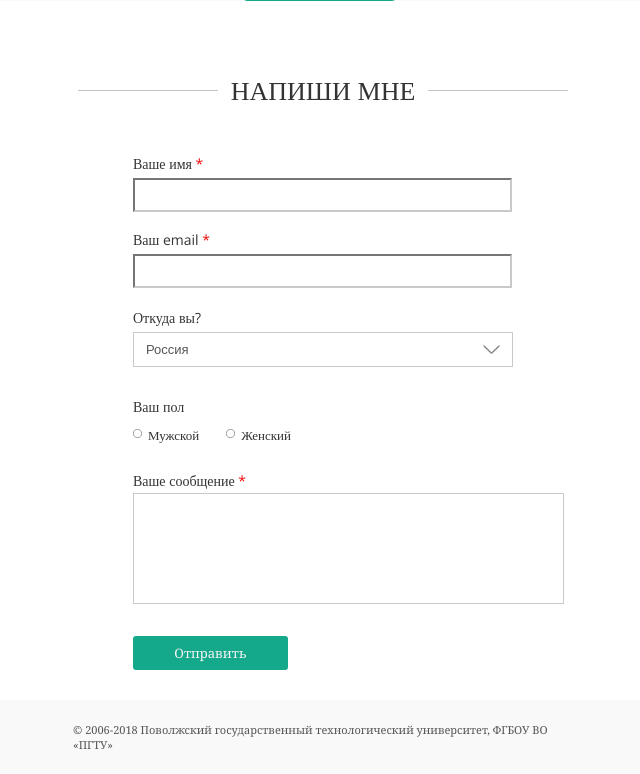
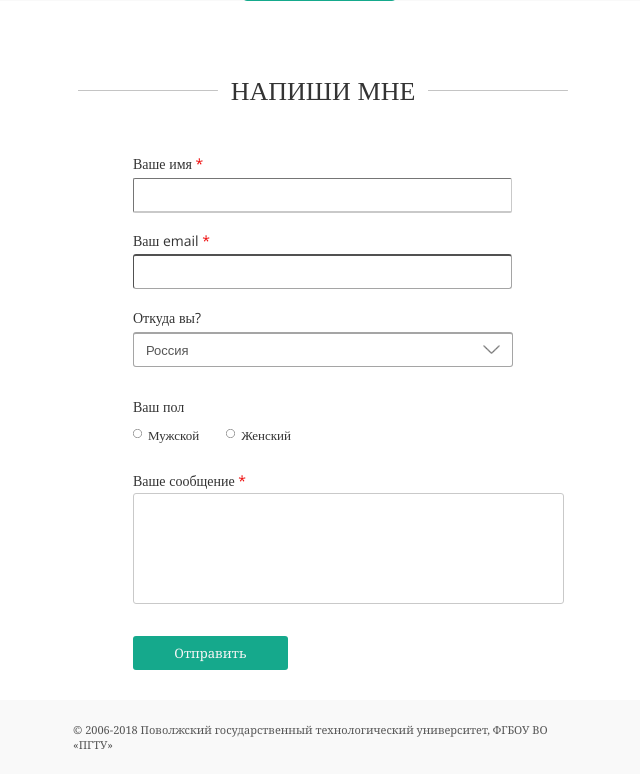
Before and after one commit to PolkanDot/web-development, a PHP site: page /task1.html in a window 1280 px wide. Shown: the part 1570-2344 px from the top of the page, without its empty margins (317-957 px from the left). Run offline with PHP 8.4, Linux system fonts and the light colour scheme.

Commit message:
Попытался добавить активные состояния для элементов формы

```diff
--- a/lw6/task1/css/task1.css
+++ b/lw6/task1/css/task1.css
@@ -435,7 +435,7 @@ font-family: "Open Sans";
 
 .first-input
 {
-	   width: 380px;
+	width: 380px;
 	margin: 0 auto;
 	margin-top: 46px;
 }
@@ -456,14 +456,23 @@ font-family: "Open Sans";
 
 .name
 {
-    width: 371px;
-    height: 28px;
+    width: 364px;
+    height: 30px;
     border-color: #C9C9C9;
+    padding: 1px 0 1px 13px;
+    border-width: 1px;
+    border-bottom-width: 2px;
+    border-radius: 2px;
+}
+
+.name:focus
+{
+    border-color: #15A98B;
 }
 
 .second-input
 {
-	   width: 380px;
+	width: 380px;
 	margin: 0 auto;
 	margin-top: 18px;
 }
@@ -474,7 +483,7 @@ font-family: "Open Sans";
     color: #333333;
 font-weight: 400;
 font-family: "Open Sans";
-    margin: 0 0 5px 0;
+    margin: 0 0 4px 0;
 }
 
 .your-email::after
@@ -485,16 +494,24 @@ font-family: "Open Sans";
 
 .email
 {
-    width: 371px;
-    height: 28px;
-    border-color: #C9C9C9;
+    width: 364px;
+    height: 30px;
+    padding: 1px 0 1px 13px;
+    border-width: 1px;
+    border-top-width: 2px;
+    border-color: #A5A5A5;
+    border-radius: 3px;
 }
 
+.email:focus
+{
+    border-color: #15A98B;
+}
 .third-input
 {
 	   width: 380px;
 	margin: 0 auto;
-	margin-top: 20px;
+	margin-top: 19px;
 }
 
 .your-country
@@ -516,9 +533,16 @@ font-family: "Open Sans";
     appearance: none;
     background: url('../img/arrow_down.png') no-repeat 349px center;
     background-size: 4.5%;
-    border-color: #C9C9C9;
+        border-width: 1px;
+    border-top-width: 2px;
+    border-color: #A5A5A5;
+    border-radius: 3px;
 }
 
+.country:focus
+{
+    border-color: #15A98B;
+}
 .fourth-input
 {
     width: 384px;
@@ -589,9 +613,15 @@ font-family: "Open Sans";
 .message
 {
 	   resize: none;
-	   border-color: #C9C9C9;
+	       border-width: 1px;
+    border-color: #C9C9C9;
+    border-radius: 3px;
 }
 
+.message:focus
+{
+    border-color: #15A98B;
+}
 .end-of-input
 {
     width: 380px;
@@ -604,6 +634,7 @@ font-family: "Open Sans";
 	   margin: 28px 0 0 0;
 	   height: 34px;
 	   width: 155px;
+       padding-top: 1px;
 	   border-radius: 3px;
 	   font-size: 13px;
 	   color: #f5f5f5;
```
